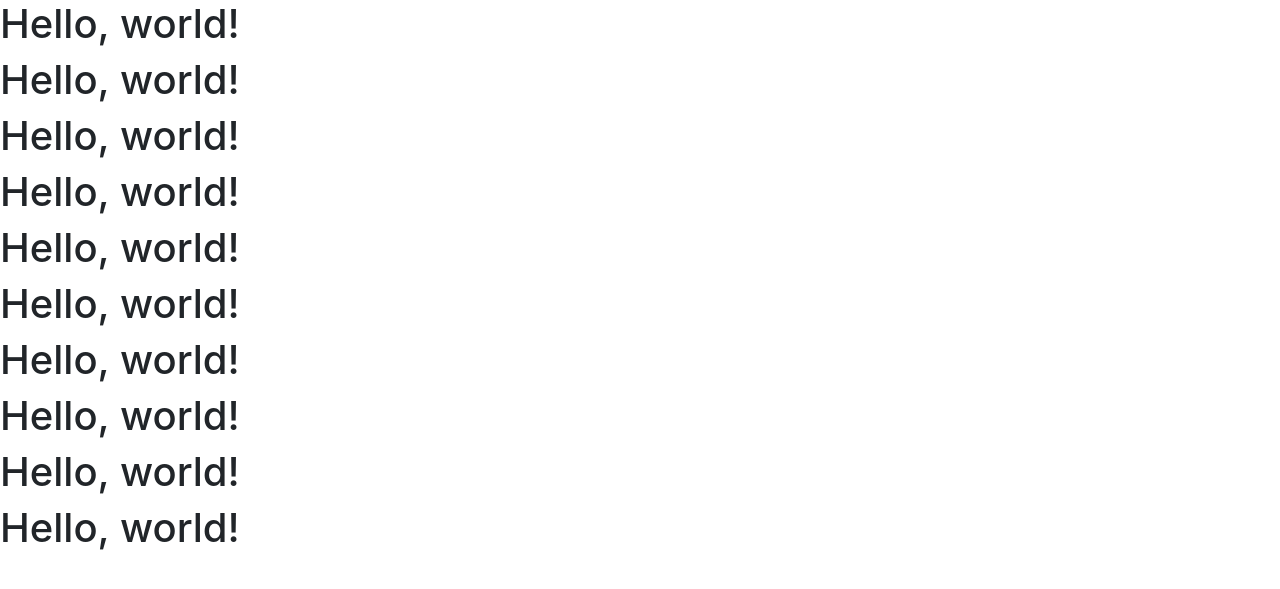
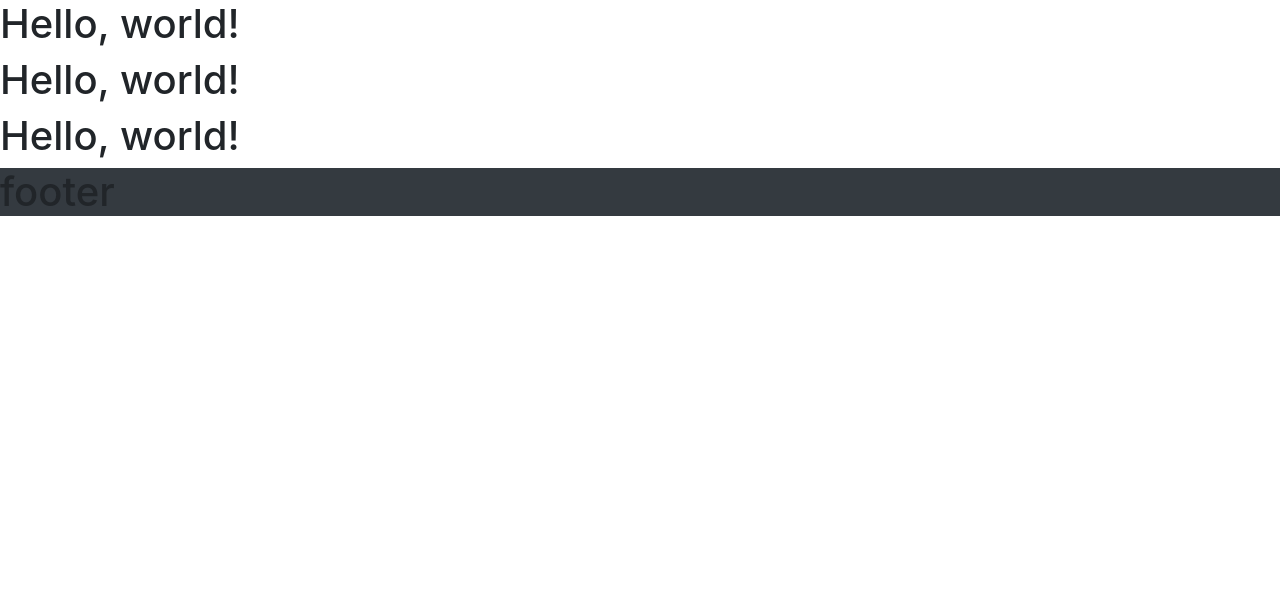
Before and after one commit to idrummer83/startshop, a Django app: page / in a window 1280 px wide. Shown: the top 589 px of the page. Run offline with Django 3.2, Linux system fonts and the light colour scheme; some libraries are stand-ins or nearby versions.

Commit message:
html, static

```diff
--- /dev/null
+++ b/templates/footer.html
@@ -0,0 +1,4 @@
+
+<footer class="bg-dark">
+    <h1>footer</h1>
+</footer>
--- /dev/null
+++ b/templates/head.html
@@ -0,0 +1,20 @@
+
+{% load static %}
+
+<!-- Required meta tags -->
+    <meta charset="utf-8">
+    <meta name="viewport" content="width=device-width, initial-scale=1, shrink-to-fit=no">
+
+    <!-- Bootstrap CSS -->
+    <link rel="stylesheet" href="/static/css/bootstrap-grid.css">
+{#    <link rel="stylesheet" href="{% static 'css/bootstrap-grid.css' %}">#}
+{#{% static 'css/style.css' %}#}
+{#    <link rel="stylesheet" href="{{ static }}css/bootstrap.css">#}
+    <link rel="stylesheet" href="{% static 'css/bootstrap.css' %}">
+    <link rel="stylesheet" href="{{ static }}css/bootstrap-reboot.css">
+
+    <title>
+        {% block title %}
+
+        {% endblock %}
+    </title>
--- a/templates/index.html
+++ b/templates/index.html
@@ -1,32 +1,16 @@
-{% load static %}
 
 <!doctype html>
 <html lang="en">
   <head>
-    <!-- Required meta tags -->
-    <meta charset="utf-8">
-    <meta name="viewport" content="width=device-width, initial-scale=1, shrink-to-fit=no">
-
-    <!-- Bootstrap CSS -->
-    <link rel="stylesheet" href="{% static "css/bootstrap-grid.css" %}">
-    <link rel="stylesheet" href="{% static "css/bootstrap.css" %}">
-    <link rel="stylesheet" href="{% static "css/bootstrap-reboot.css" %}">
-{#    <link rel="stylesheet" href="https://stackpath.bootstrapcdn.com/bootstrap/4.1.1/css/bootstrap.min.css" integrity="sha384-WskhaSGFgHYWDcbwN70/dfYBj47jz9qbsMId/iRN3ewGhXQFZCSftd1LZCfmhktB" crossorigin="anonymous">#}
-{#    <link rel="stylesheet" href="https://stackpath.bootstrapcdn.com/bootstrap/4.1.1/css/bootstrap.min.css" integrity="sha384-WskhaSGFgHYWDcbwN70/dfYBj47jz9qbsMId/iRN3ewGhXQFZCSftd1LZCfmhktB" crossorigin="anonymous">#}
-
-    <title>Hello, world!</title>
+    {% include 'head.html' %}
   </head>
   <body>
     <h1>Hello, world!</h1>
     <h1>Hello, world!</h1>
     <h1>Hello, world!</h1>
-    <h1>Hello, world!</h1>
-    <h1>Hello, world!</h1>
-    <h1>Hello, world!</h1>
-    <h1>Hello, world!</h1>
-    <h1>Hello, world!</h1>
-    <h1>Hello, world!</h1>
-    <h1>Hello, world!</h1>
+
+
+    {% include 'footer.html' %}
 
     <!-- Optional JavaScript -->
     <!-- jQuery first, then Popper.js, then Bootstrap JS -->
```
Also changed, not shown: shop/templates/category.html (added, +10 -0 lines), shop/templates/product.html (added, +10 -0 lines), startshop/settings.py (+5 -16 lines).
